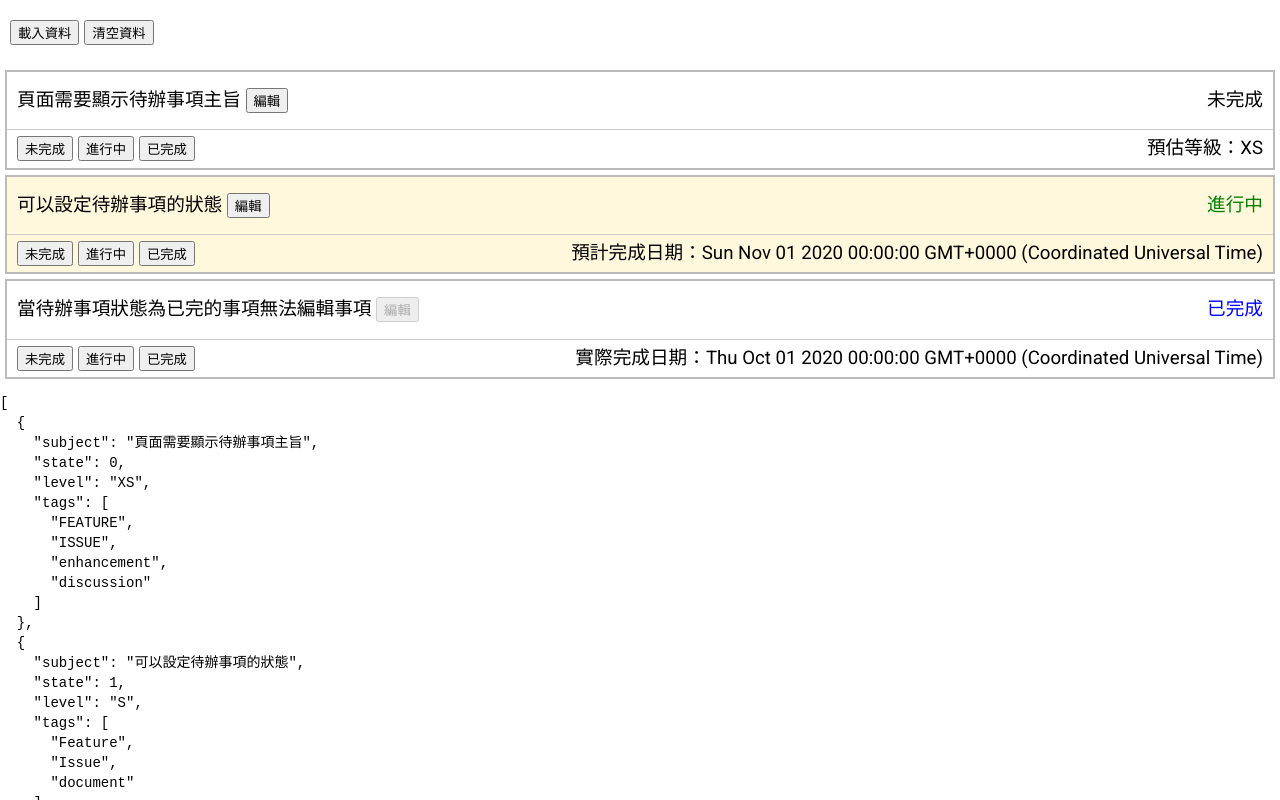
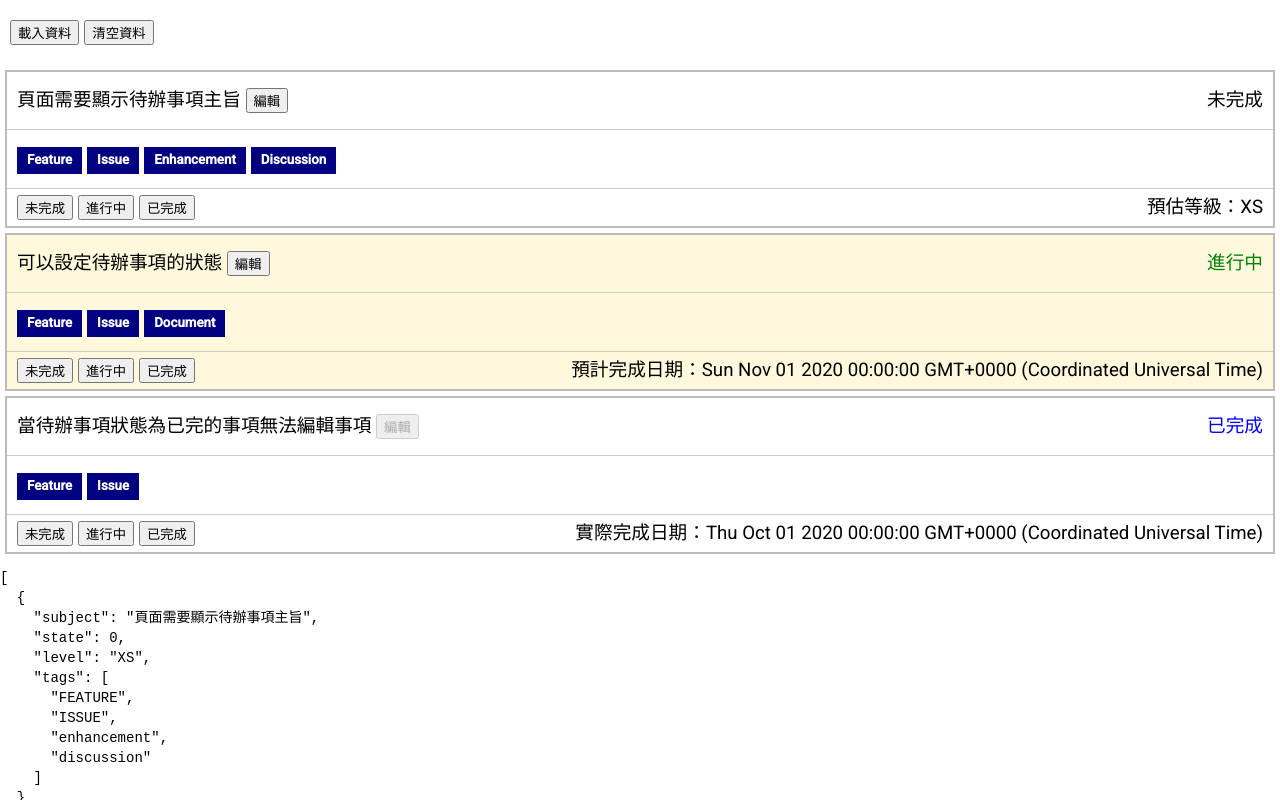
Before and after one commit to Oliver721003/angular-todo-project, an Angular app: page / in a window 1280 px wide. Both pictures are taken after a click on the button "載入資料". Shown: the top 800 px of the page. Built offline with nearby package versions, Linux system fonts and the light colour scheme.

Commit message:
feat: 管道 - 利用 TitleCasePipe 控制標籤的顯示

```diff
--- a/src/app/task/task-list/task-list.component.html
+++ b/src/app/task/task-list/task-list.component.html
@@ -11,6 +11,7 @@
     [subject]="task.subject"
     [(state)]="task.state"
     [level]="task.level"
+    [tags]="task.tags"
     [expectDate]="task.expectDate"
     [finishedDate]="task.finishedDate"
   ></app-task>
--- a/src/app/task/task/task.component.css
+++ b/src/app/task/task/task.component.css
@@ -14,6 +14,25 @@ div.card div.content {
   border-bottom: solid 1px #CCC;
   display: flex;
   justify-content: space-between;
+}
+
+div.card div.tags {
+  padding: 10px;
+  border-bottom: solid 1px #ccc;
+}
+
+div.card div.tags span {
+  display: inline-block;
+  margin-right: 5px;
+  padding: 0 10px;
+  line-height: 20pt;
+  font-size: 10pt;
+}
+
+div.card div.tags span.tag {
+  background-color: navy;
+  color: white;
+  font-weight: bold;
 }
 
 div.card div.button {
--- a/src/app/task/task/task.component.html
+++ b/src/app/task/task/task.component.html
@@ -21,6 +21,9 @@
     <!-- 自訂屬性型指令 -->
     <span [appTaskStateColor]="state">{{ stateDesc }}</span>
   </div>
+  <div class="tags">
+    <span class="tag" *ngFor="let tag of tags">{{ tag | titlecase }}</span>
+  </div>
   <div class="button">
     <span>
       <button type="button" (click)="onSetTaskState(TaskState.None)">未完成</button>
--- a/src/app/task/task/task.component.ts
+++ b/src/app/task/task/task.component.ts
@@ -14,6 +14,7 @@ export class TaskComponent implements OnInit, OnChanges {
   @Output() stateChange = new EventEmitter<TaskState>();
 
   @Input() level: 'XS' | 'S' | 'M' | 'L' | 'XL';
+  @Input() tags: string[];
   @Input() expectDate: Date;
   @Input() finishedDate: Date;
 
```
